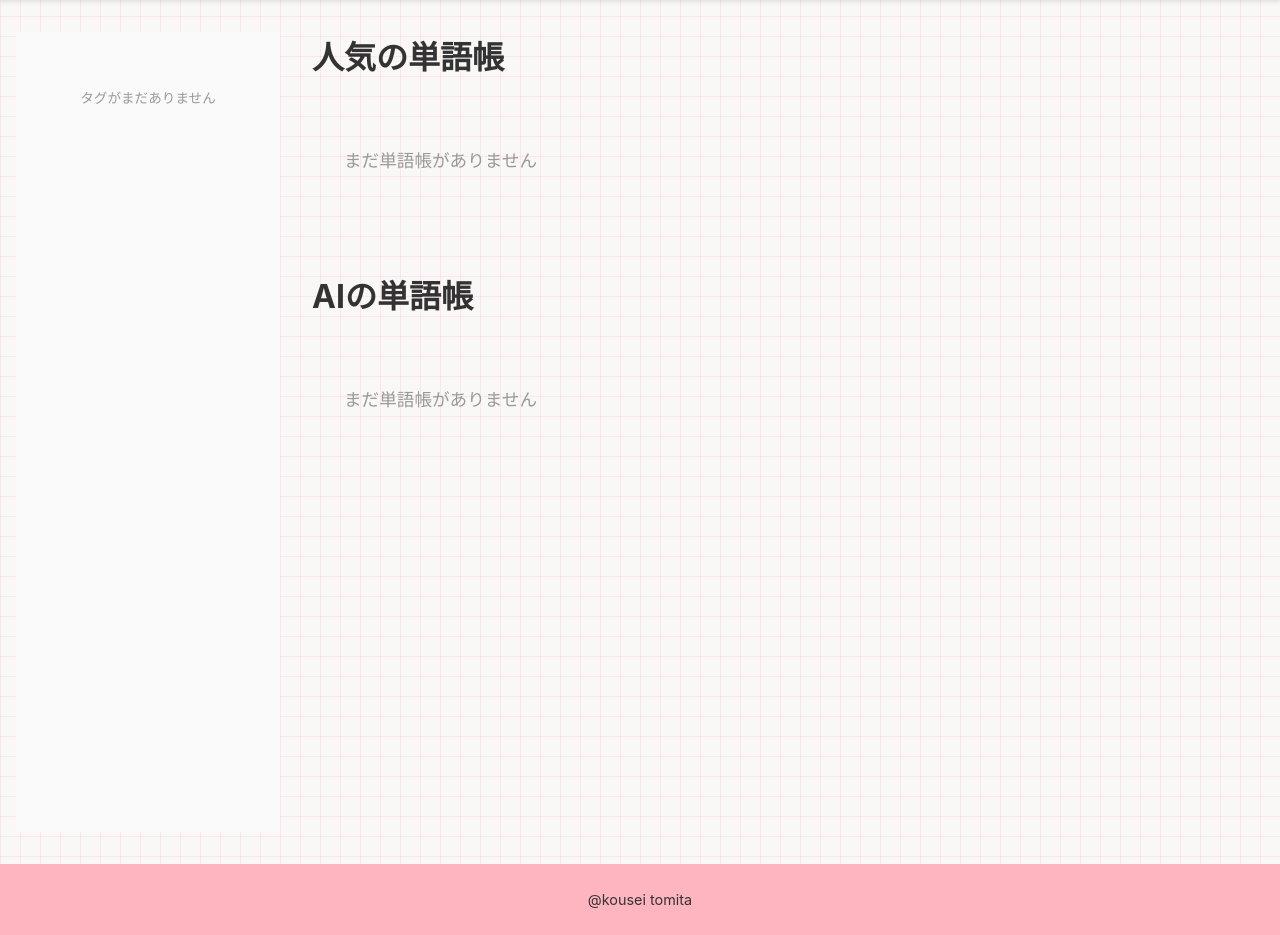
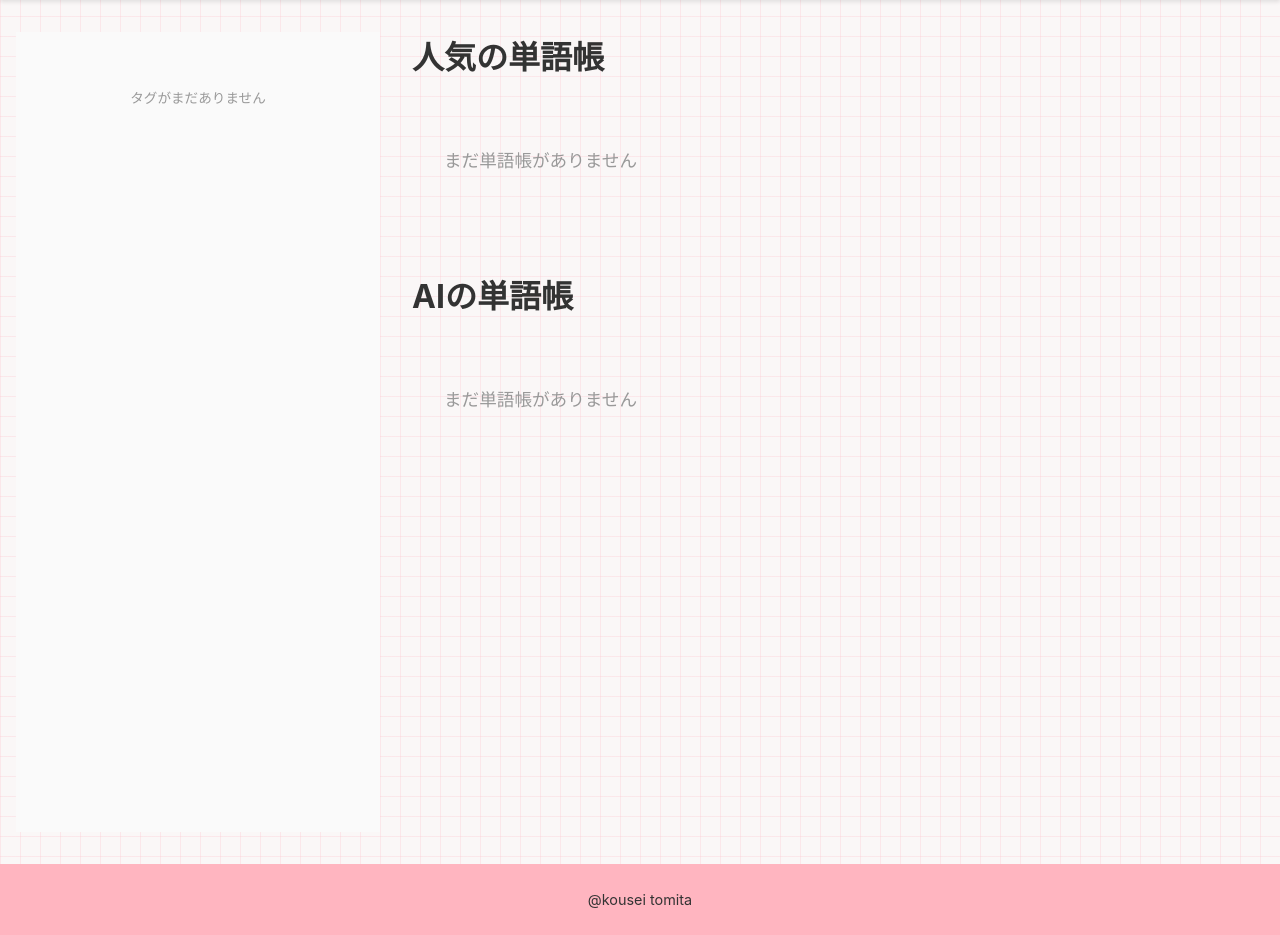
Before and after one commit to kousei2071/my-django, a Django app: page / in a window 1280 px wide. Shown: the part 84-1019 px from the top of the page. Run offline with Django 5.2, Linux system fonts and the light colour scheme; data that the repository does not hold is empty; parts of the project's set-up code (start-up, migrations or seed data) failed here and were passed over.

Commit message:
タグ検索サイドバーの幅を280pxから380pxに変更

```diff
--- a/home/static/home/css/style.css
+++ b/home/static/home/css/style.css
@@ -358,7 +358,7 @@ body {
 
 /* タグ検索サイドバー（左側） */
 .tags-sidebar {
-    width: 280px;
+    width: 380px;
     flex-shrink: 0;
     order: -1;
     padding-left: 1rem;
```
